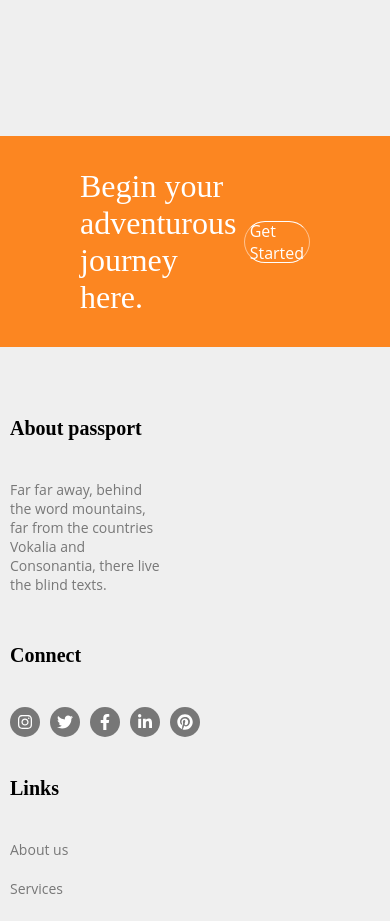
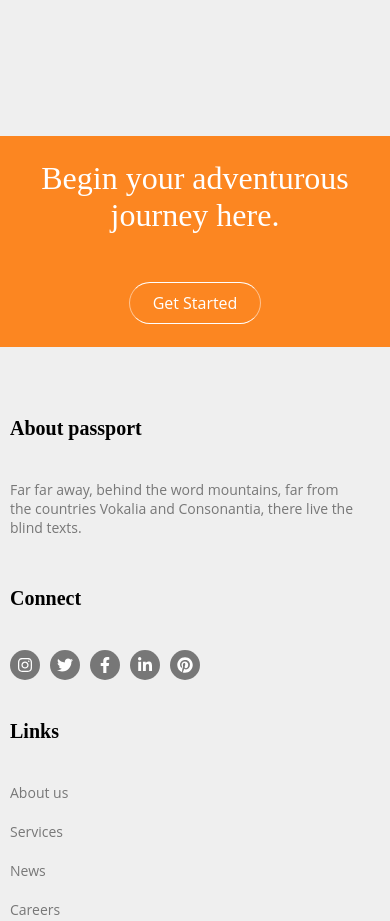
Before and after one commit to vishalparashar0119/Passport_react_project, a React (Create React App) app: page /aboutus in a window 390 px wide. Shown: the part 3080-4001 px from the top of the page. Built offline with nearby package versions, Linux system fonts and the light colour scheme.

Commit message:
commiting responsive design

```diff
--- a/src/components/Footer.css
+++ b/src/components/Footer.css
@@ -70,7 +70,7 @@
    .footer__section__1{
       display: block;
       margin-top: 60px;
-      width: 40%;
+      width: 90%;
       gap: 90px;
    }
    .footer{
--- a/src/pages/Home.css
+++ b/src/pages/Home.css
@@ -49,6 +49,8 @@ a{
 
     background-color: #fc8621;
     display: flex;
+    flex-wrap: wrap;
+    text-align: center;
     align-items: center;
     justify-content: space-between;
     padding: 0px 80px;
@@ -72,3 +74,42 @@ a{
     font-weight: 400;
     color: white;
 }
+@media only screen and ( max-width : 600px) {
+    .heading__section{
+        position: relative;
+        top:-530px;
+        margin-left: 10px;
+        width: 100%;
+        z-index: 30;
+
+    }
+    .heading__section h1{
+        font-size: 2.1rem;
+        width: 100%;
+        font-family: 'Playfair Display", sans-serif';
+        color: white;
+
+    }
+    .adventue{
+        height: 25vh;
+
+        background-color: #fc8621;
+        display: flex;
+        flex-wrap: wrap;
+        text-align: center;
+        align-items: center;
+        justify-content: center;
+        justify-content: space-between;
+        padding: 0px 10px !important;
+
+    }
+    .adventue a{
+      margin: 0px auto;
+    }
+    .adventue h1{
+        font-family: 'Playfair Display", sans-serif';
+        font-weight: 400;
+        color: white;
+
+    }
+}
--- a/src/pages/Home.page.jsx
+++ b/src/pages/Home.page.jsx
@@ -15,7 +15,7 @@ import DefaultLayoutHoc from '../layout/Default.layout';
 const Home = () => {
   return (
     <div>
-      {/* <div className='heading__section'>
+      <div className='heading__section'>
         <h1>
           It is Better to Travel Well Than to Arrive
         </h1>
@@ -34,13 +34,13 @@ const Home = () => {
       <AboutUs/>
       <Serve/>
       <Customer/>
-      <VlogCard/> */}
+      <VlogCard/>
 
-      {/* <div className='adventue'>
+       <div className='adventue'>
          <h1>Begin your adventurous journey here.</h1>
          <a href="/">Get  Started</a>
 
-      </div> */}
+      </div>
     </div>
   )
 }
```
